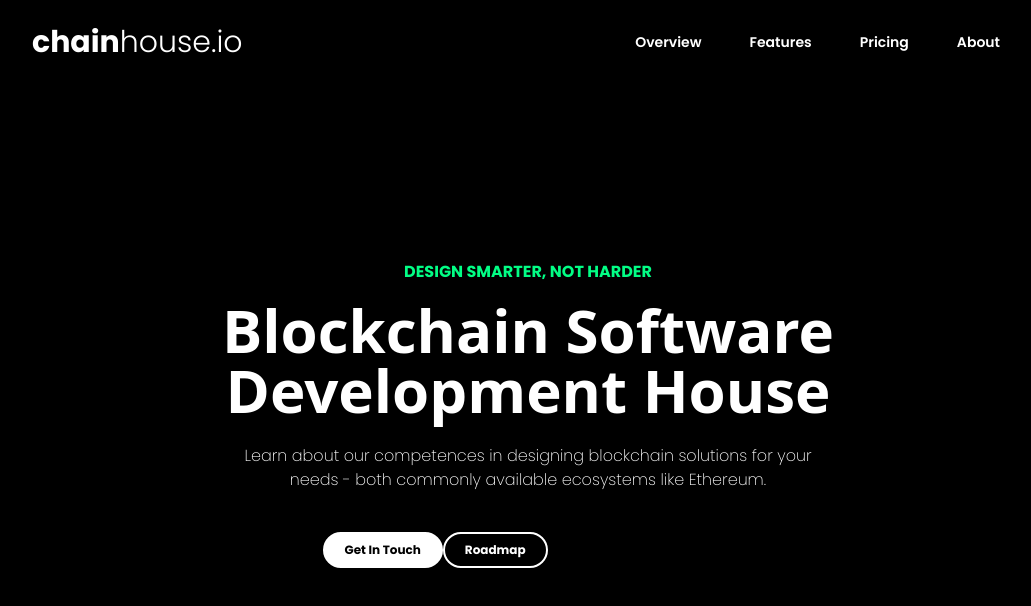
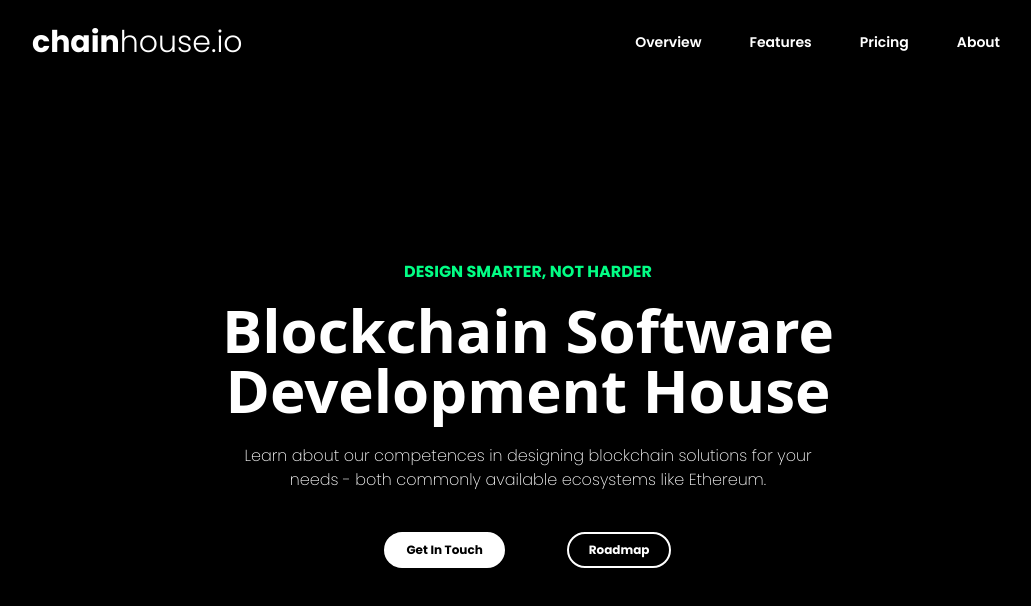
Before and after one commit to chainhouse-it/sc-frontend, a Next.js app: page / in a window 1280 px wide. Shown: the top 606 px of the page, without its empty margins (112-1143 px from the left). Built offline with nearby package versions, Linux system fonts and the light colour scheme.

Commit message:
Fix Buttons Hero

```diff
--- a/components/Home/Hero/index.js
+++ b/components/Home/Hero/index.js
@@ -16,7 +16,7 @@ export default function Hero() {
                     Learn about our competences in designing blockchain solutions for your needs - both commonly available ecosystems like Ethereum.
                 </span>
 
-                <div className="w-1/3 pt-10 flex justify-start items-center flex-row sm:w-full sm:gap-4">
+                <div className="w-1/3 pt-10 flex justify-evenly items-center flex-row sm:w-full sm:gap-4 sm:justify-start">
                     <PrimaryButton
                         text="Get In Touch"
                         link="#"
```
